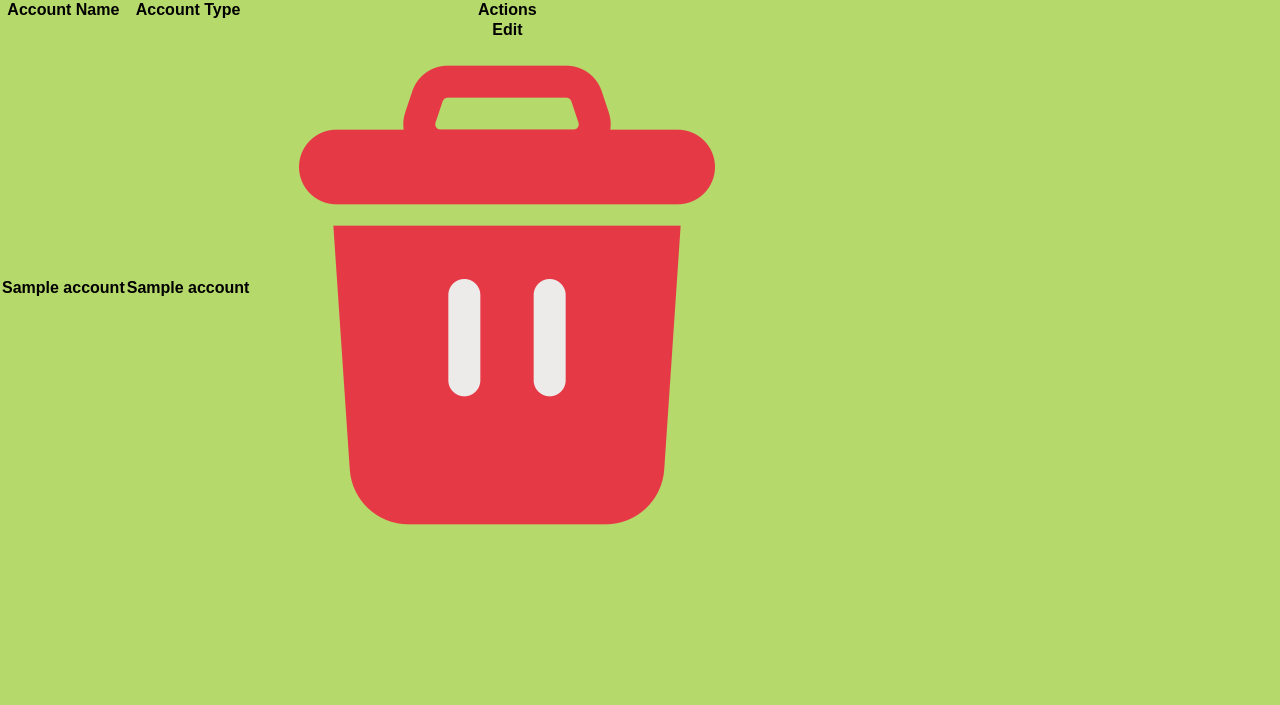
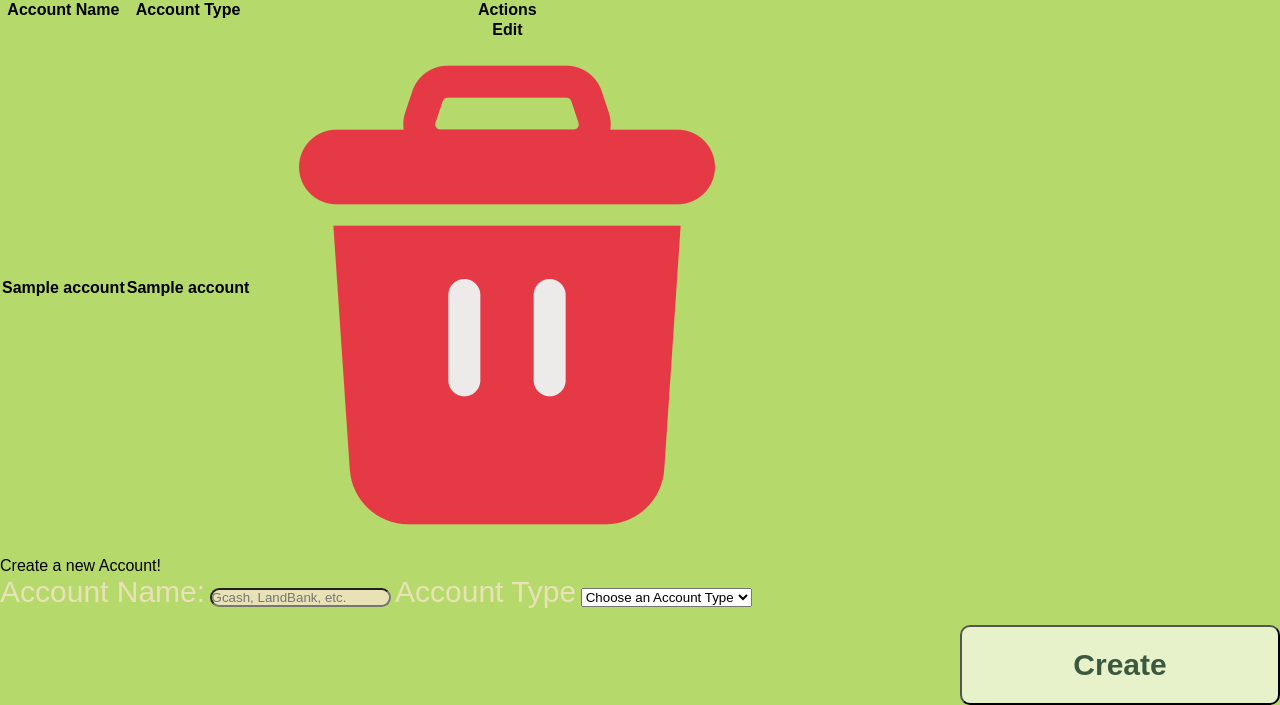
Before and after one commit to astridjamesrosal/flask-phase, a Flask app: template project6_finance_tracker/templates/accounts.html in a window 1280 px wide. Shown: the part 413-1118 px from the top of the page. Before the commit the page ends 938 px from the top, so only its background shows below. Run offline with Flask 3, Linux system fonts and the light colour scheme; the template is opened without the code that fills it: most values are stand-ins (such as "Sample title", 1, 10 or a date in 2020); lists and menus that the app fills with data are empty; grey boxes are pictures that could not be loaded.

Commit message:
add create account modal form to accounts.html

```diff
--- a/project6_finance_tracker/templates/accounts.html
+++ b/project6_finance_tracker/templates/accounts.html
@@ -27,9 +27,25 @@
                             <img src="{{ url_for('static', filename='images/delete.png')}}" href="{{url_for('delete_account_route')}}">
                         </th>
                     </tr>
-                {% endfor %}
+                    {% endfor %}
                 </table>
             </div>
+        </div>
+        <div class="modal" id="createAccountModal">
+        <form action="{{ url_for('create_account_route') }}" method="POST">
+            <p>Create a new Account!</p>
+            <label>Account Name:</label>
+            <input type="text" name="name" placeholder="Gcash, LandBank, etc.">
+            <label>Account Type</label>
+            <select name="account_type">
+                <option value="">Choose an Account Type</option>
+                <option value="Cash">Cash</option>
+                <option value="E-wallet">E-wallet</option>
+                <option value="Bank">Bank</option>
+                <option value="Credit Card">Credit Card</option>
+            </select>
+            <button type="submit">Create</button>
+        </form>
         </div>
 
         {% else %}
@@ -39,5 +55,5 @@
             <p class="empty_main_body">You’re just one step away. Connect your first account to start tracking your spending, setting budgets, and taking control of your wealth.</p>
             <a href="{{ url_for('accounts_list_route') }}">Add Your First Account</a>
         </div>
-    {% endif %}
+        {% endif %}
     {% endblock %}
```
